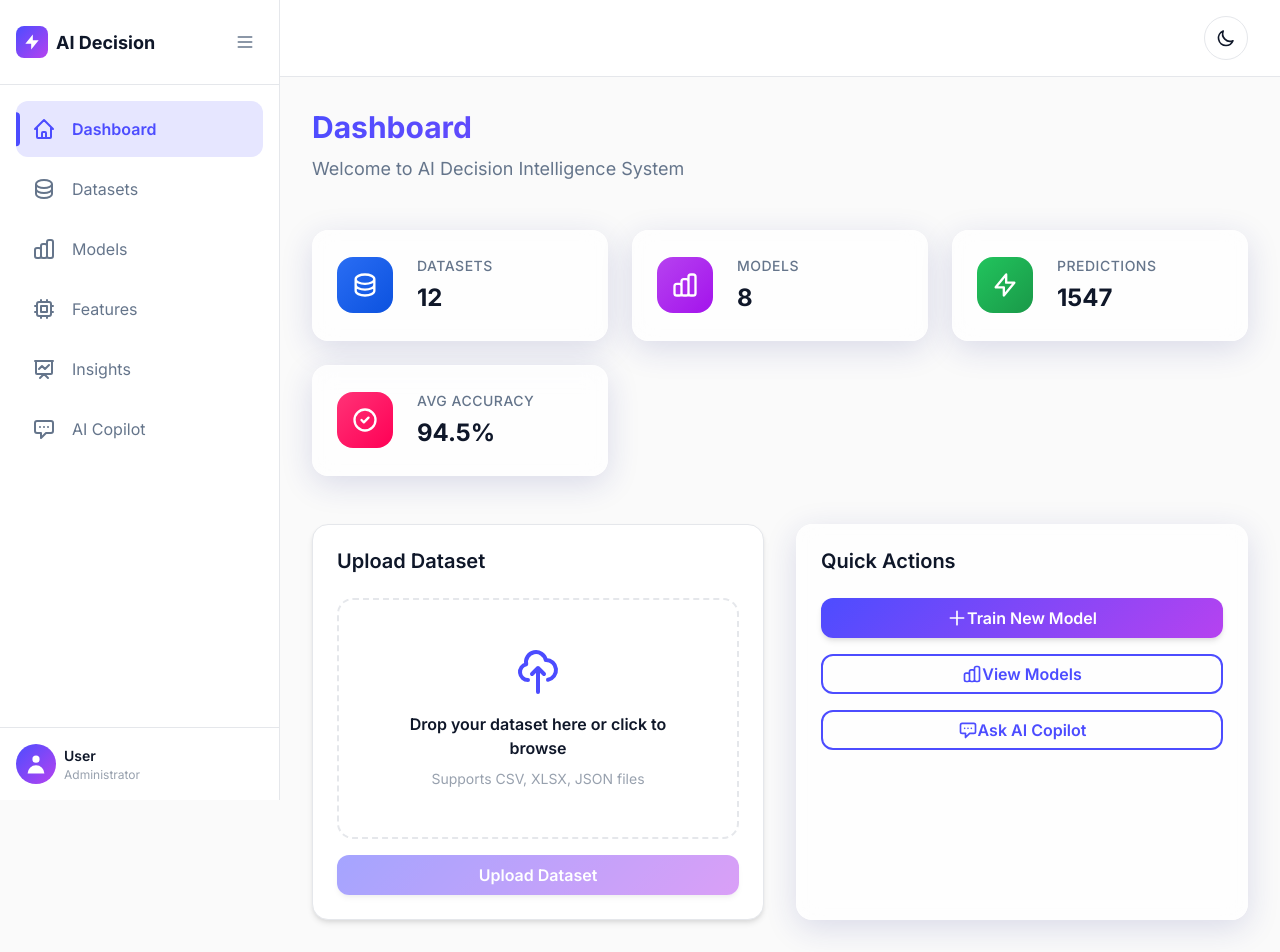
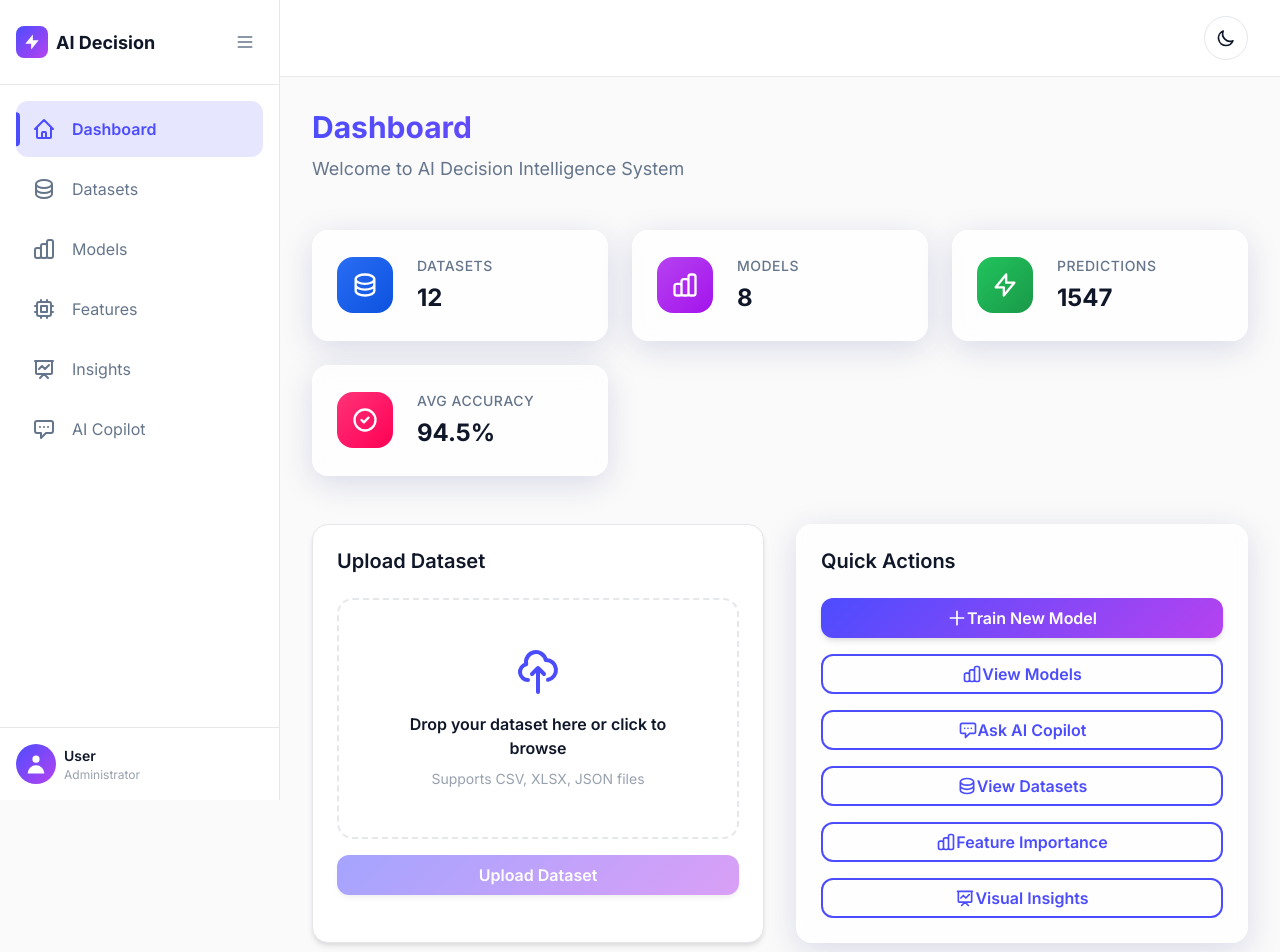
Before and after one commit to josephkamau32/AI-Decision-Intelligence-System, a React (Create React App) app in the folder frontend/: page / in a window 1280 px wide. Shown: the top 952 px of the page. Built offline with nearby package versions, Linux system fonts and the light colour scheme; no server answers.

Commit message:
Enhanced Quick Actions buttons

```diff
--- a/frontend/src/pages/Dashboard.tsx
+++ b/frontend/src/pages/Dashboard.tsx
@@ -114,23 +114,65 @@ const Dashboard: React.FC = () => {
         <Card variant="glass" className={styles.quickActions}>
           <h2 className={styles.sectionTitle}>Quick Actions</h2>
           <div className={styles.actionButtons}>
-            <Button variant="primary" fullWidth>
+            <Button
+              variant="primary"
+              fullWidth
+              onClick={() => window.location.href = '/model-performance'}
+            >
               <svg fill="none" viewBox="0 0 24 24" stroke="currentColor" style={{ width: '20px', height: '20px' }}>
                 <path strokeLinecap="round" strokeLinejoin="round" strokeWidth={2} d="M12 4v16m8-8H4" />
               </svg>
               Train New Model
             </Button>
-            <Button variant="outline" fullWidth>
+            <Button
+              variant="outline"
+              fullWidth
+              onClick={() => window.location.href = '/model-performance'}
+            >
               <svg fill="none" viewBox="0 0 24 24" stroke="currentColor" style={{ width: '20px', height: '20px' }}>
                 <path strokeLinecap="round" strokeLinejoin="round" strokeWidth={2} d="M9 19v-6a2 2 0 00-2-2H5a2 2 0 00-2 2v6a2 2 0 002 2h2a2 2 0 002-2zm0 0V9a2 2 0 012-2h2a2 2 0 012 2v10m-6 0a2 2 0 002 2h2a2 2 0 002-2m0 0V5a2 2 0 012-2h2a2 2 0 012 2v14a2 2 0 01-2 2h-2a2 2 0 01-2-2z" />
               </svg>
               View Models
             </Button>
-            <Button variant="outline" fullWidth>
+            <Button
+              variant="outline"
+              fullWidth
+              onClick={() => window.location.href = '/copilot'}
+            >
               <svg fill="none" viewBox="0 0 24 24" stroke="currentColor" style={{ width: '20px', height: '20px' }}>
                 <path strokeLinecap="round" strokeLinejoin="round" strokeWidth={2} d="M8 10h.01M12 10h.01M16 10h.01M9 16H5a2 2 0 01-2-2V6a2 2 0 012-2h14a2 2 0 012 2v8a2 2 0 01-2 2h-5l-5 5v-5z" />
               </svg>
               Ask AI Copilot
+            </Button>
+            <Button
+              variant="outline"
+              fullWidth
+              onClick={() => window.location.href = '/dataset-overview'}
+            >
+              <svg fill="none" viewBox="0 0 24 24" stroke="currentColor" style={{ width: '20px', height: '20px' }}>
+                <path strokeLinecap="round" strokeLinejoin="round" strokeWidth={2} d="M4 7v10c0 2.21 3.582 4 8 4s8-1.79 8-4V7M4 7c0 2.21 3.582 4 8 4s8-1.79 8-4M4 7c0-2.21 3.582-4 8-4s8 1.79 8 4m0 5c0 2.21-3.582 4-8 4s-8-1.79-8-4" />
+              </svg>
+              View Datasets
+            </Button>
+            <Button
+              variant="outline"
+              fullWidth
+              onClick={() => window.location.href = '/feature-importance'}
+            >
+              <svg fill="none" viewBox="0 0 24 24" stroke="currentColor" style={{ width: '20px', height: '20px' }}>
+                <path strokeLinecap="round" strokeLinejoin="round" strokeWidth={2} d="M9 19v-6a2 2 0 00-2-2H5a2 2 0 00-2 2v6a2 2 0 002 2h2a2 2 0 002-2zm0 0V9a2 2 0 012-2h2a2 2 0 012 2v10m-6 0a2 2 0 002 2h2a2 2 0 002-2m0 0V5a2 2 0 012-2h2a2 2 0 012 2v14a2 2 0 01-2 2h-2a2 2 0 01-2-2z" />
+              </svg>
+              Feature Importance
+            </Button>
+            <Button
+              variant="outline"
+              fullWidth
+              onClick={() => window.location.href = '/visual-insights'}
+            >
+              <svg fill="none" viewBox="0 0 24 24" stroke="currentColor" style={{ width: '20px', height: '20px' }}>
+                <path strokeLinecap="round" strokeLinejoin="round" strokeWidth={2} d="M7 12l3-3 3 3 4-4M8 21l4-4 4 4M3 4h18M4 4h16v12a1 1 0 01-1 1H5a1 1 0 01-1-1V4z" />
+              </svg>
+              Visual Insights
             </Button>
           </div>
         </Card>
```
